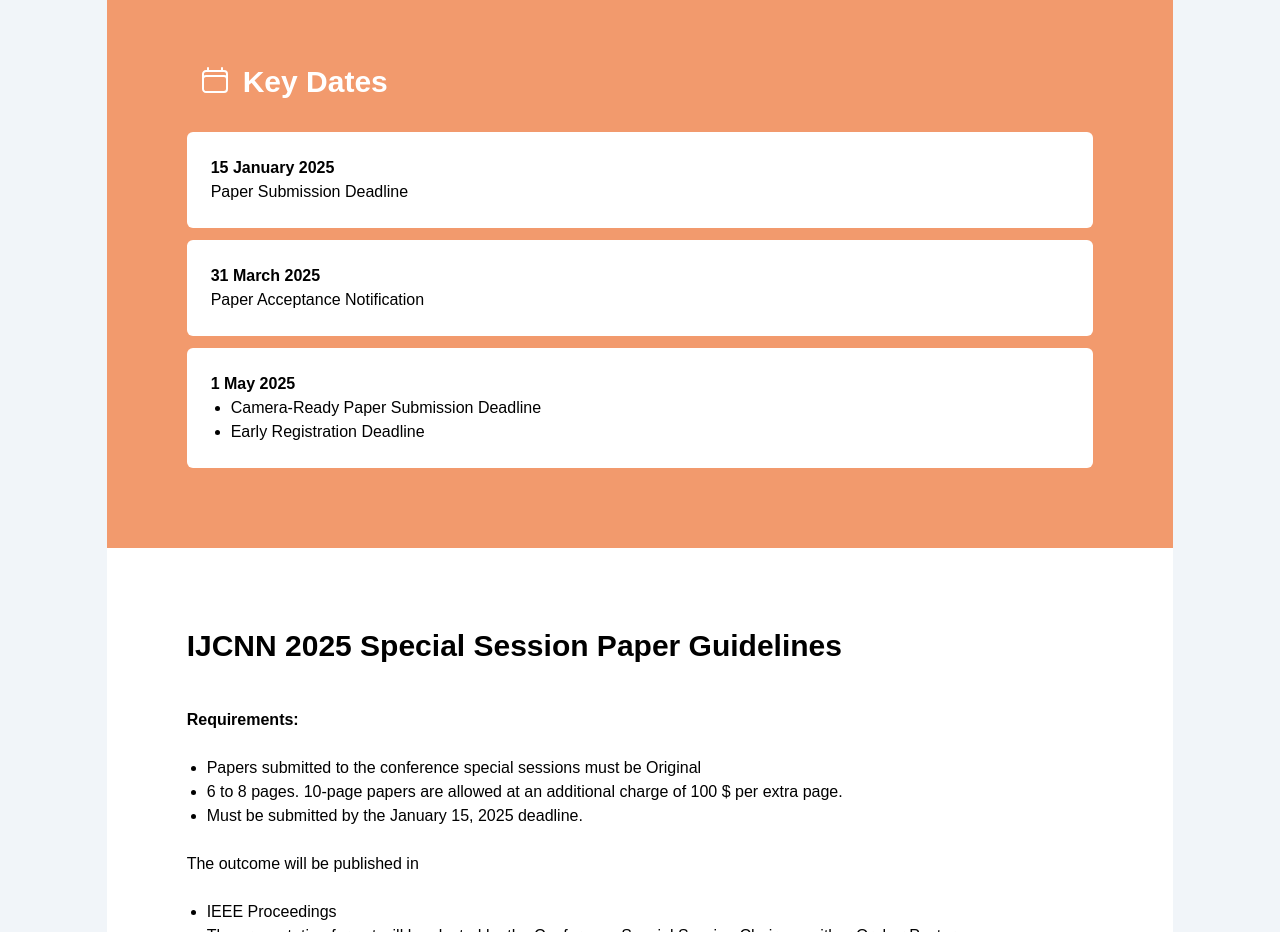
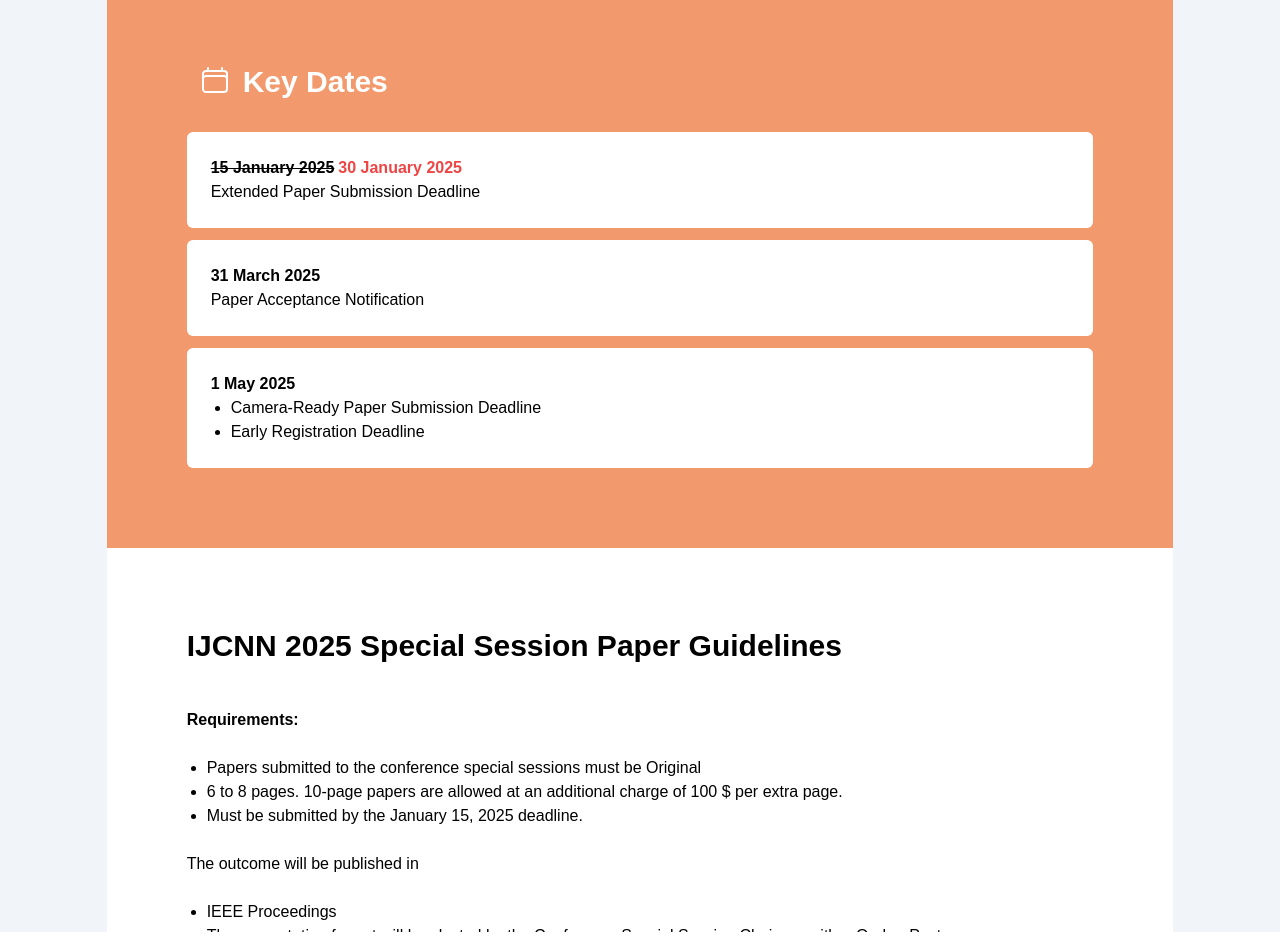
Before and after one commit to rmercado6/IEEEWCCI2024-SS-AIL-R-Web, a Vue app: page / in a window 1280 px wide. Shown: the part 1280-2212 px from the top of the page. Built offline with nearby package versions, Linux system fonts and the light colour scheme; a web font is replaced by a local one.

Commit message:
feat(INNS-IJCNN-2025): update extended deadline date

```diff
--- a/src/components/INNS_IJCNN_2025/KeyDates.vue
+++ b/src/components/INNS_IJCNN_2025/KeyDates.vue
@@ -13,8 +13,8 @@
             Key Dates
         </h3>
         <div class="key-date">
-            <span class="font-semibold">15 January 2025</span><br/>
-            Paper Submission Deadline
+            <span class="font-semibold line-through">15 January 2025</span><span class="font-semibold text-red-500 ml-1">30 January 2025</span><br/>
+            Extended Paper Submission Deadline
         </div>
         <div class="key-date">
             <span class="font-semibold">31 March 2025</span><br/>
```
